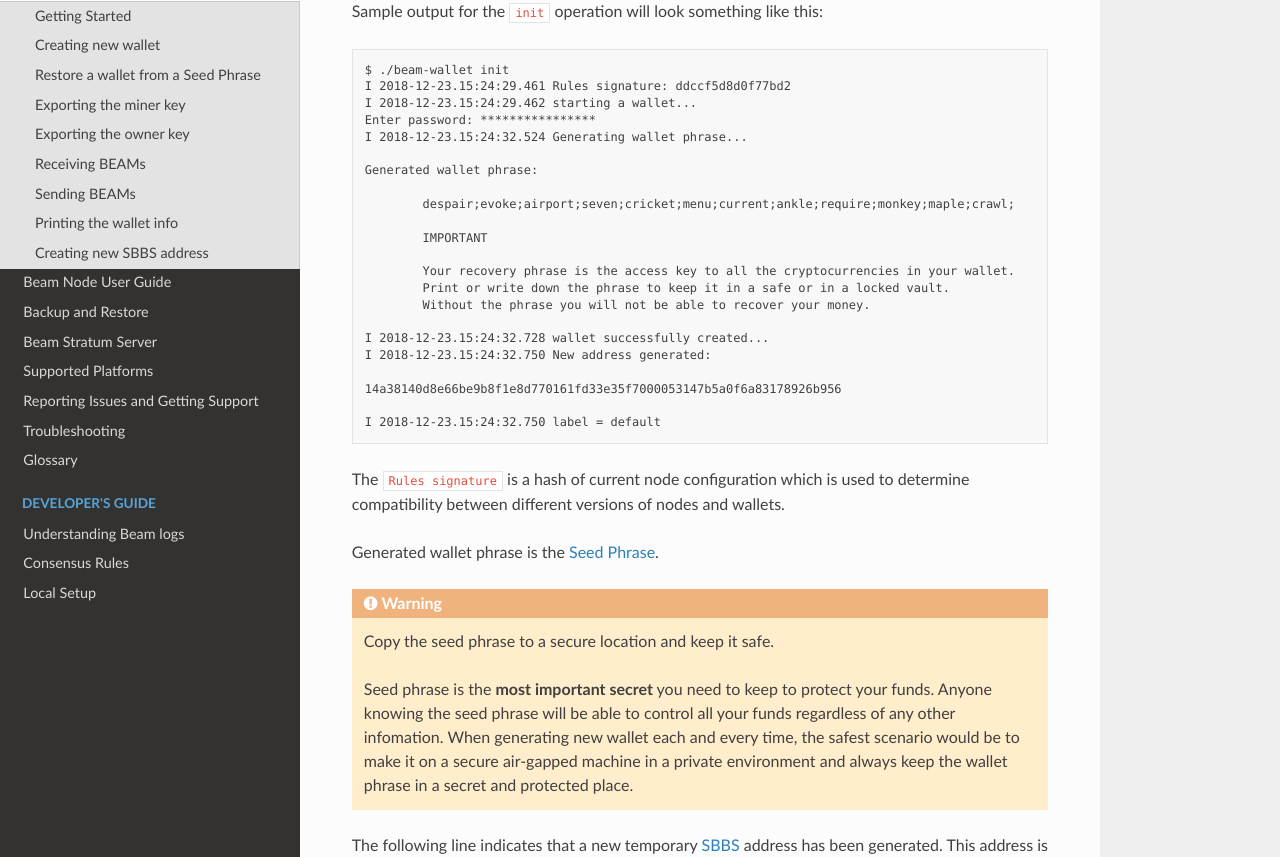
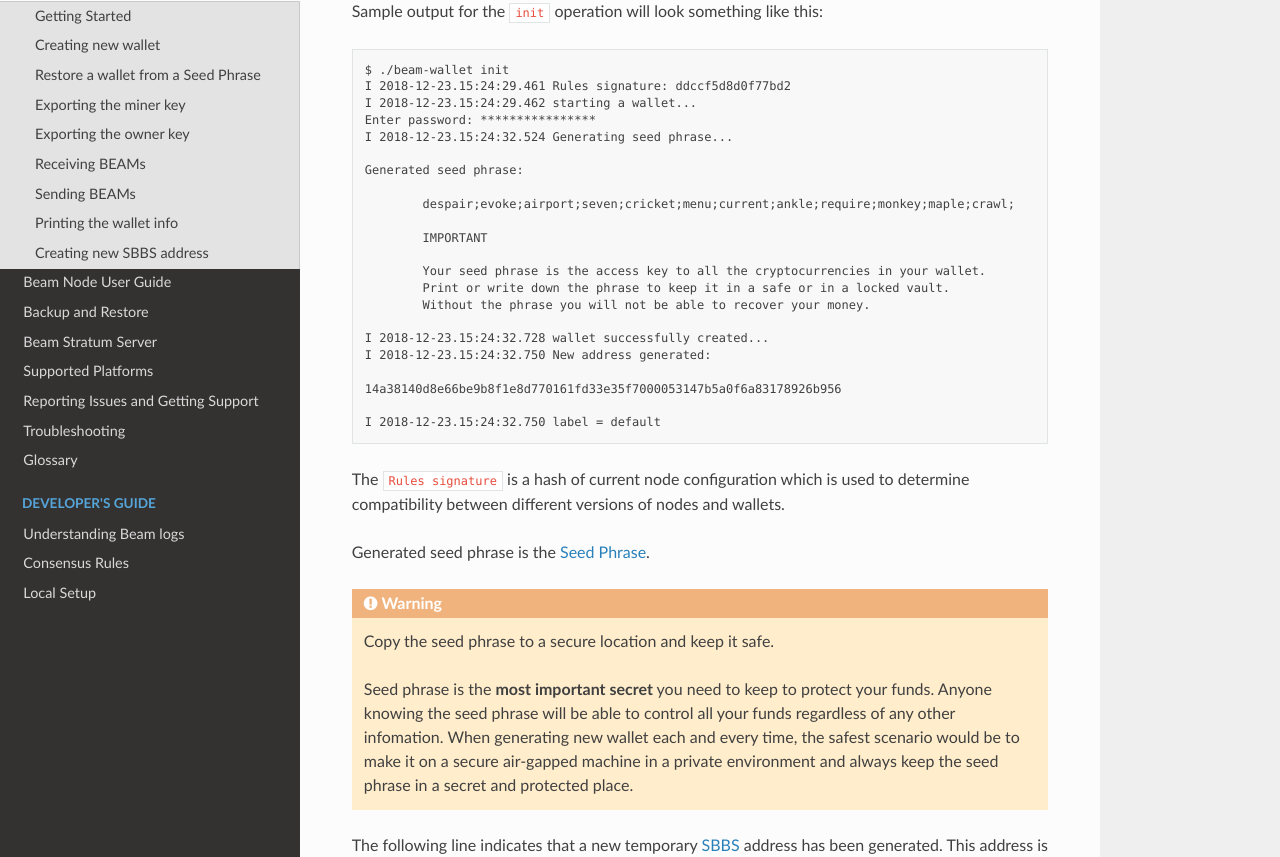
Before and after one commit to BeamMW/beam-docs, a Sphinx documentation site: the page built from source/rtd_pages/user_cli_wallet_guide.rst, in a window 1280 px wide and 1400 px high, scrolled down 675 px. Shown: the part 197-1054 px from the top of the window. Built offline with Sphinx 7.4.7 and the Read the Docs theme 2.0.0, drawn with Linux system fonts in a browser that asks for light colours; the version number could not be read and is left out.

Commit message:
"wallet phrase" to "seed phrase"

```diff
--- a/source/rtd_pages/user_backup_restore.rst
+++ b/source/rtd_pages/user_backup_restore.rst
@@ -31,7 +31,7 @@
 
 ::
 
-    ./beam-wallet restore --wallet_phrase=<semicolon separated list of 12 seed phrase words>;
+    ./beam-wallet restore --seed_phrase=<semicolon separated list of 12 seed phrase words>;
 
 Now you need to export the owner key by running:
 
--- a/source/rtd_pages/user_cli_wallet_guide.rst
+++ b/source/rtd_pages/user_cli_wallet_guide.rst
@@ -37,15 +37,15 @@
     I 2018-12-23.15:24:29.461 Rules signature: ddccf5d8d0f77bd2
     I 2018-12-23.15:24:29.462 starting a wallet...
     Enter password: ****************
-    I 2018-12-23.15:24:32.524 Generating wallet phrase...
+    I 2018-12-23.15:24:32.524 Generating seed phrase...
 
-    Generated wallet phrase:
+    Generated seed phrase:
 
             despair;evoke;airport;seven;cricket;menu;current;ankle;require;monkey;maple;crawl;
 
             IMPORTANT
 
-            Your recovery phrase is the access key to all the cryptocurrencies in your wallet.
+            Your seed phrase is the access key to all the cryptocurrencies in your wallet.
             Print or write down the phrase to keep it in a safe or in a locked vault.
             Without the phrase you will not be able to recover your money.
 
@@ -59,11 +59,11 @@
 
 The ``Rules signature`` is a hash of current node configuration which is used to determine compatibility between different versions of nodes and wallets.
 
-Generated wallet phrase is the :ref:`Seed Phrase <seed phrase>`.
+Generated seed phrase is the :ref:`Seed Phrase <seed phrase>`.
 
 .. warning:: Copy the seed phrase to a secure location and keep it safe.
 
-   Seed phrase is the **most important secret** you need to keep to protect your funds. Anyone knowing the seed phrase will be able to control all your funds regardless of any other infomation. When generating new wallet each and every time, the safest scenario would be to make it on a secure air-gapped machine in a private environment and always keep the wallet phrase in a secret and protected place.
+   Seed phrase is the **most important secret** you need to keep to protect your funds. Anyone knowing the seed phrase will be able to control all your funds regardless of any other infomation. When generating new wallet each and every time, the safest scenario would be to make it on a secure air-gapped machine in a private environment and always keep the seed phrase in a secret and protected place.
 
 
 The following line indicates that a new temporary :ref:`SBBS<sbbs>` address has been generated. This address is valid for the next 24 hours and can be used to recive coins. To generate new addresses see 'Creating new receive address' section below.
```
